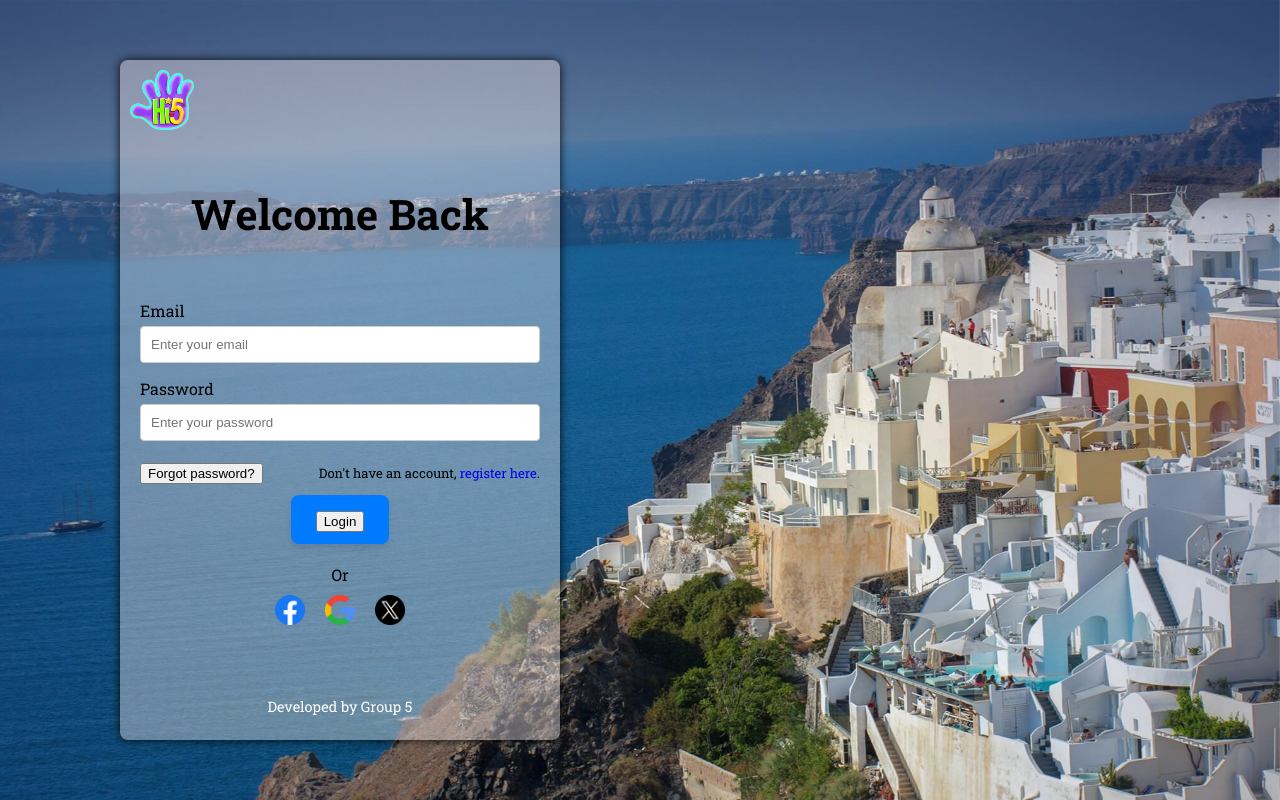
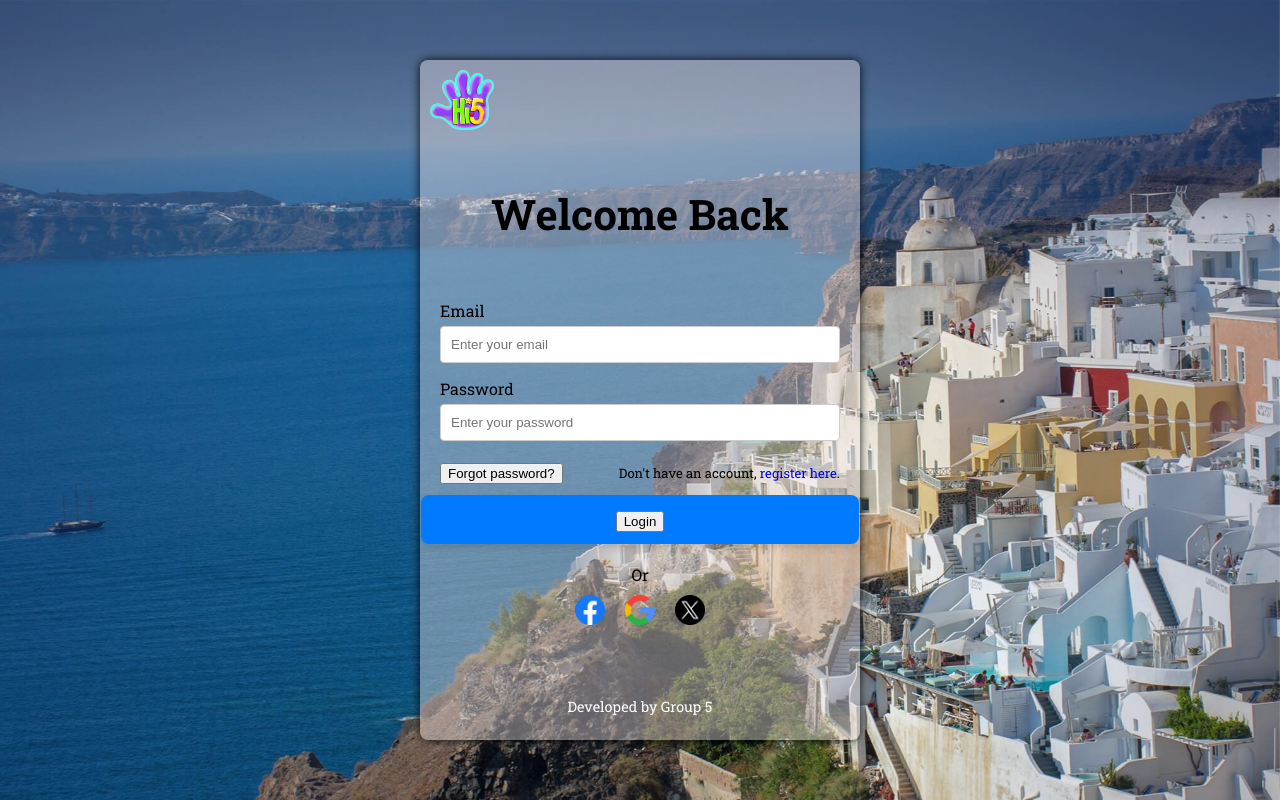
Before and after one commit to LancerLam2k4/AI-Powered-Hotel-Booking-App, a React (Create React App) app in the folder frontend/: page / in a window 1280 px wide. Built offline with nearby package versions, Linux system fonts and the light colour scheme.

Commit message:
Update Login.css

```diff
--- a/frontend/src/components/Authentication/Login.css
+++ b/frontend/src/components/Authentication/Login.css
@@ -1,4 +1,11 @@
 /* Login.css */
+body, html {
+    margin: 0;
+    padding: 0;
+    height: 100%;
+    width: 100%;
+    box-sizing: border-box;
+}
 
 .login-page{
     height: 100vh;
@@ -25,7 +32,8 @@
     padding: 20px;
     box-shadow: 0 0 10px rgba(0, 0, 0, 0.9);
     border-radius: 8px;
-    transform: translateX(-300px); /* Di chuyển sang phải 50px */
+    /* Bỏ transform hoặc chỉnh lại */
+    transform: translateX(0); /* Xóa di chuyển sang phải để căn giữa */
 }
 
 /* Đảm bảo body không thể nhỏ hơn kích thước container */
@@ -75,7 +83,7 @@ body {
 }
 
 .login-button {
-    padding: 12px 25px; /* Điều chỉnh kích thước nút */
+    padding: 12px 19px; /* Điều chỉnh kích thước nút */
     font-size: 18px; /* Tăng kích thước chữ */
     cursor: pointer;
     border-radius: 8px; /* Bo góc lớn hơn */
@@ -84,7 +92,11 @@ body {
     color: white;
     transition: background-color 0.3s ease, transform 0.2s ease, box-shadow 0.2s ease;
     box-shadow: 0 4px 6px rgba(0, 0, 0, 0.1); /* Thêm shadow nhẹ */
+    outline: none; /* Xóa outline mặc định */
+    width: 100%; /* Đặt chiều rộng nút bằng với container */
+    text-align: center; /* Căn giữa chữ trong nút */
 }
+
 
 .login-button:hover {
     background-color: #0056b3; /* Thay đổi màu khi hover */
@@ -95,6 +107,10 @@ body {
 .login-button:active {
     background-color: #004085; /* Màu tối hơn khi nhấn */
     transform: scale(0.98); /* Thu nhỏ nhẹ khi nhấn */
+    outline: none; /* Xóa outline khi nhấn */
+}
+.login-button:focus {
+    outline: none; /* Xóa outline khi nút được focus */
 }
 
 
```
